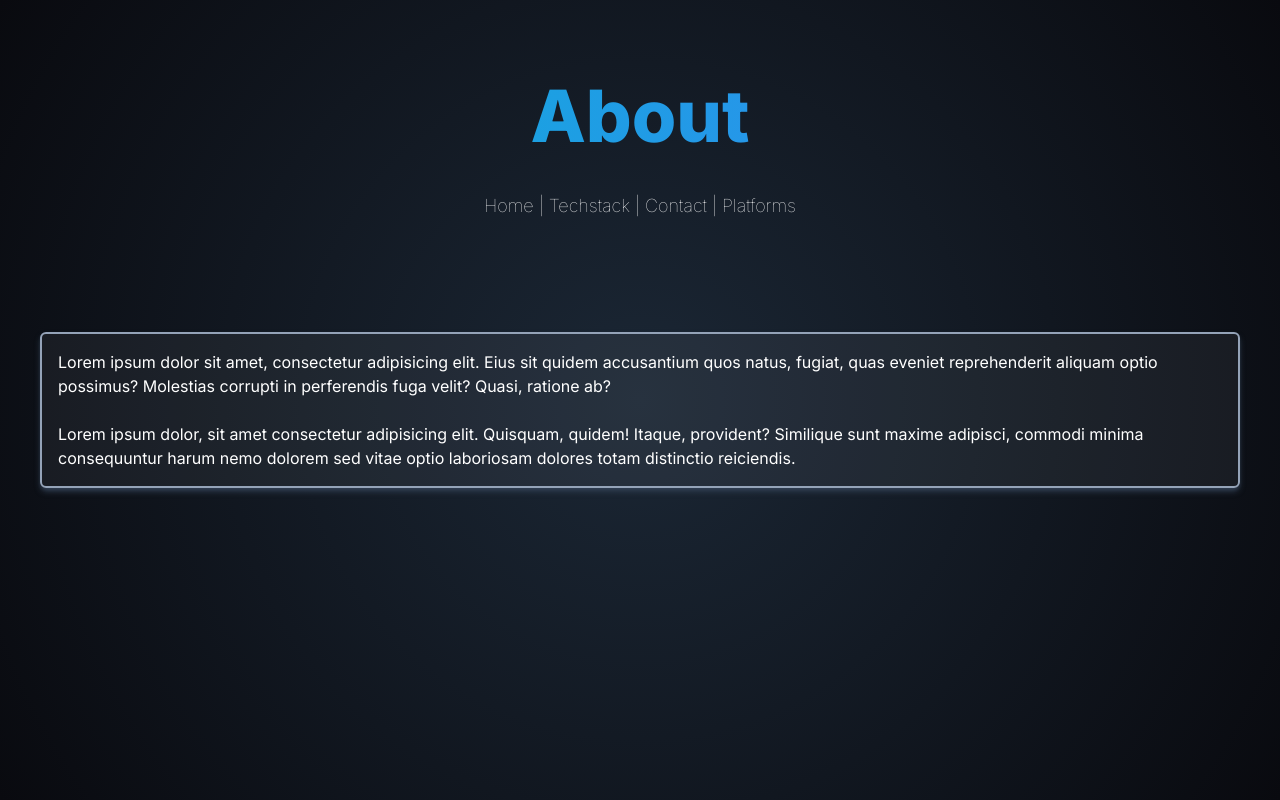
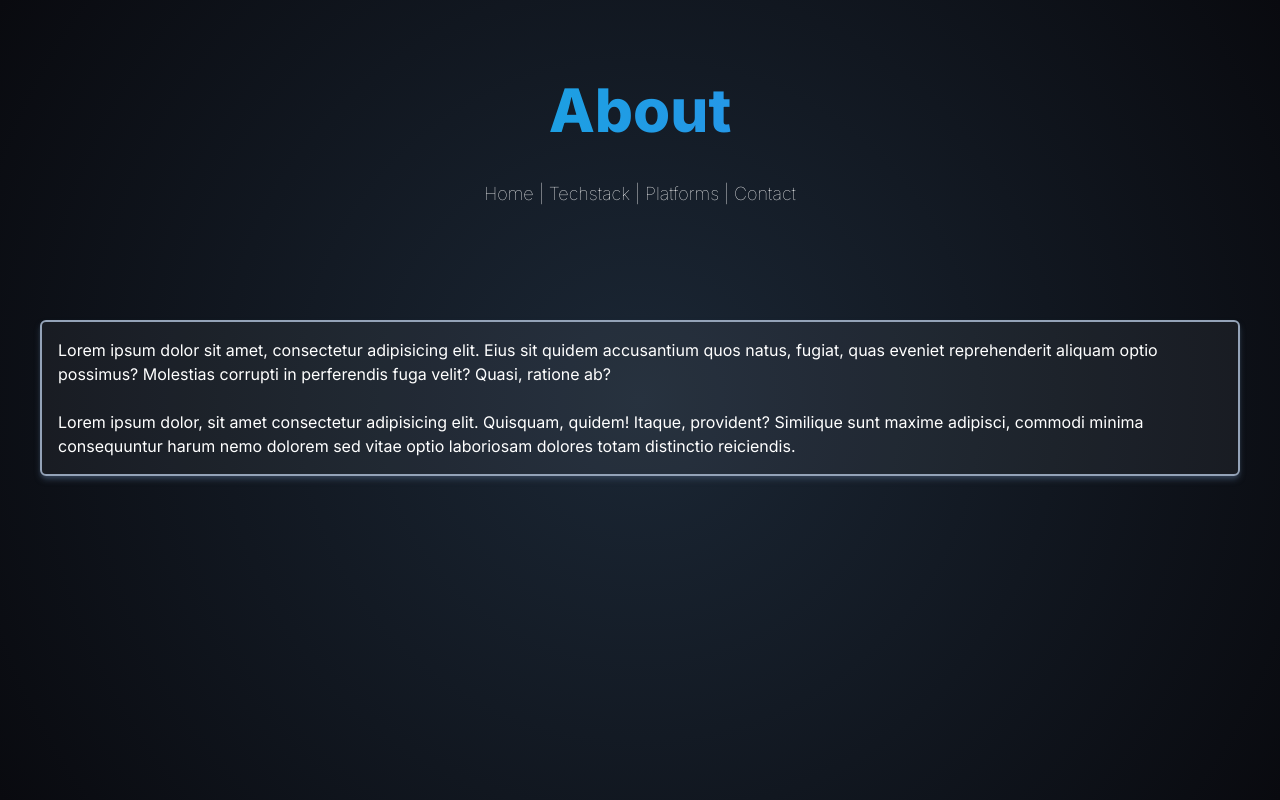
Before and after one commit to Niklas003/personalPage, a Vue app: page /about in a window 1280 px wide. Built offline with nearby package versions, Linux system fonts and the light colour scheme.

Commit message:
fix: resized headings

```diff
--- a/src/assets/main.css
+++ b/src/assets/main.css
@@ -42,6 +42,7 @@ body::-webkit-scrollbar{
   background: rgb(0,129,123);
   background: linear-gradient(90deg, rgba(0,129,123,1) 0%, rgba(6,205,159,1) 43%, rgba(0,191,34,1) 100%);
   -webkit-background-clip: text;
+  background-clip: text;
   -webkit-text-fill-color: transparent;
 }
 
@@ -49,6 +50,7 @@ body::-webkit-scrollbar{
   background: rgb(63,76,93);
   background: linear-gradient(0deg, rgba(63,76,93,1) 0%, rgba(207,211,231,1) 100%);
   -webkit-background-clip: text;
+  background-clip: text;
   -webkit-text-fill-color: transparent;
 }
 
@@ -56,6 +58,7 @@ body::-webkit-scrollbar{
   background: 06B5D4;
   background: linear-gradient(90deg, #06B5D4 0%, #3B82F6 100%);
   -webkit-background-clip: text;
+  background-clip: text;
   -webkit-text-fill-color: transparent;
 }
 
@@ -63,6 +66,7 @@ body::-webkit-scrollbar{
   background: rgb(131,58,180);
   background: linear-gradient(90deg, rgba(131,58,180,1) 0%, rgba(253,29,29,1) 50%, rgba(252,176,69,1) 100%);
   -webkit-background-clip: text;
+  background-clip: text;
   -webkit-text-fill-color: transparent;
 }
 
@@ -70,6 +74,7 @@ body::-webkit-scrollbar{
   background: rgb(34,193,195);
   background: linear-gradient(90deg, rgba(34,193,195,1) 0%, rgba(253,187,45,1) 100%);
   -webkit-background-clip: text;
+  background-clip: text;
   -webkit-text-fill-color: transparent;
 }
 
--- a/src/components/Navbar.vue
+++ b/src/components/Navbar.vue
@@ -11,7 +11,7 @@
         <span v-if="site != 'Home'" class="inter-light hover:text-slate-400 transition duration-200 cursor-pointer"><RouterLink to="/">Home </RouterLink> </span><span v-if="site != 'Home'" class="inter-light">|</span>
         <span v-if="site != 'About'" class="inter-light hover:text-slate-400 transition duration-200 cursor-pointer"><RouterLink to="/about"> About </RouterLink> </span><span v-if="site != 'About'" class="inter-light">|</span>
         <span v-if="site != 'Techstack'" class="inter-light hover:text-slate-400 transition duration-200 cursor-pointer"> <RouterLink to="/techstack"> Techstack </RouterLink> </span><span v-if="site != 'Techstack'" class="inter-light">|</span>
-        <span v-if="site != 'Contact'" class="inter-light hover:text-slate-400 transition duration-200 cursor-pointer"> Contact </span><span v-if="site != 'Platforms'" class="inter-light">|</span>
-        <span v-if="site != 'Platforms'" class="inter-light hover:text-slate-400 transition duration-200 cursor-pointer"> <RouterLink to="/platforms"> Platforms </RouterLink></span>
+        <span v-if="site != 'Platforms'" class="inter-light hover:text-slate-400 transition duration-200 cursor-pointer"> <RouterLink to="/platforms"> Platforms </RouterLink></span><span v-if="site != 'Contact'" class="inter-light">|</span>
+        <span v-if="site != 'Contact'" class="inter-light hover:text-slate-400 transition duration-200 cursor-pointer"> Contact </span>
       </div>
 </template>
--- a/src/views/AboutView.vue
+++ b/src/views/AboutView.vue
@@ -4,7 +4,7 @@ import NavbarVue from '@/components/Navbar.vue';
 <template>
     <div class="text-white">
         <Transition name="bounce" appear>
-            <h1 class="text-center inter-bold text-7xl pt-20 about-title-bg">About</h1>
+            <h1 class="text-center inter-bold text-6xl pt-20 about-title-bg">About</h1>
         </Transition>
         <NavbarVue site="About" class="mt-10"></NavbarVue>
         <Transition name="slide-fade" appear>
--- a/src/views/PlatformsView.vue
+++ b/src/views/PlatformsView.vue
@@ -4,7 +4,7 @@ import NavbarVue from '@/components/Navbar.vue';
 <template>
         <div class="text-white">
         <Transition name="bounce" appear>
-            <h1 class="text-center inter-bold text-7xl pt-20 platforms-title-bg">Platforms</h1>
+            <h1 class="text-center inter-bold text-6xl pt-20 platforms-title-bg">Platforms</h1>
         </Transition>
         <NavbarVue site="Platforms" class="mt-10"></NavbarVue>
 
--- a/src/views/TechstackView.vue
+++ b/src/views/TechstackView.vue
@@ -5,7 +5,7 @@ import NavbarVue from '@/components/Navbar.vue';
 <template>
     <div class="text-white">
         <Transition name="bounce" appear>
-            <h1 class="text-center inter-bold text-7xl pt-20 techstack-title-bg">Techstack</h1>
+            <h1 class="text-center inter-bold text-6xl pt-20 techstack-title-bg">Techstack</h1>
         </Transition>
         <NavbarVue site="Techstack" class="mt-10"></NavbarVue>
 
```
